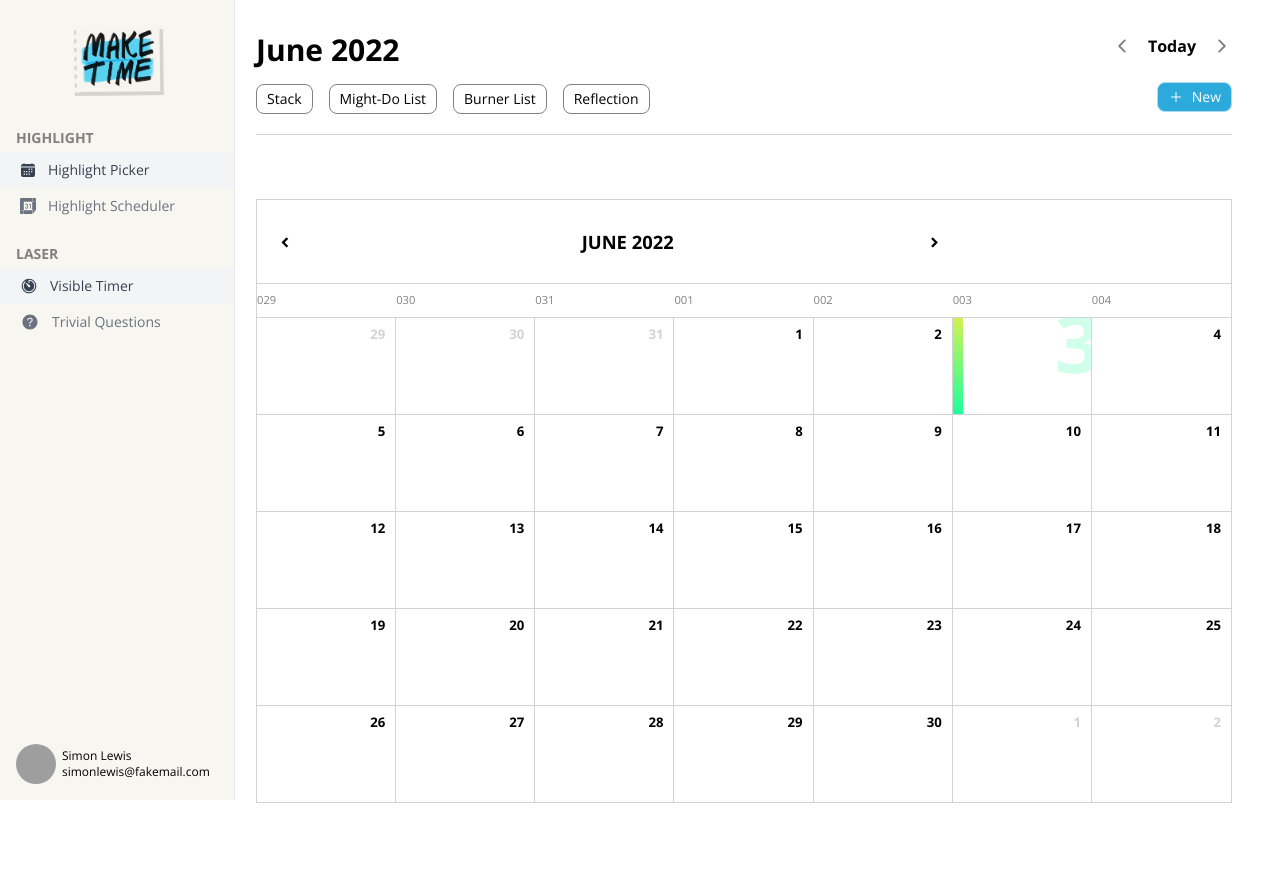
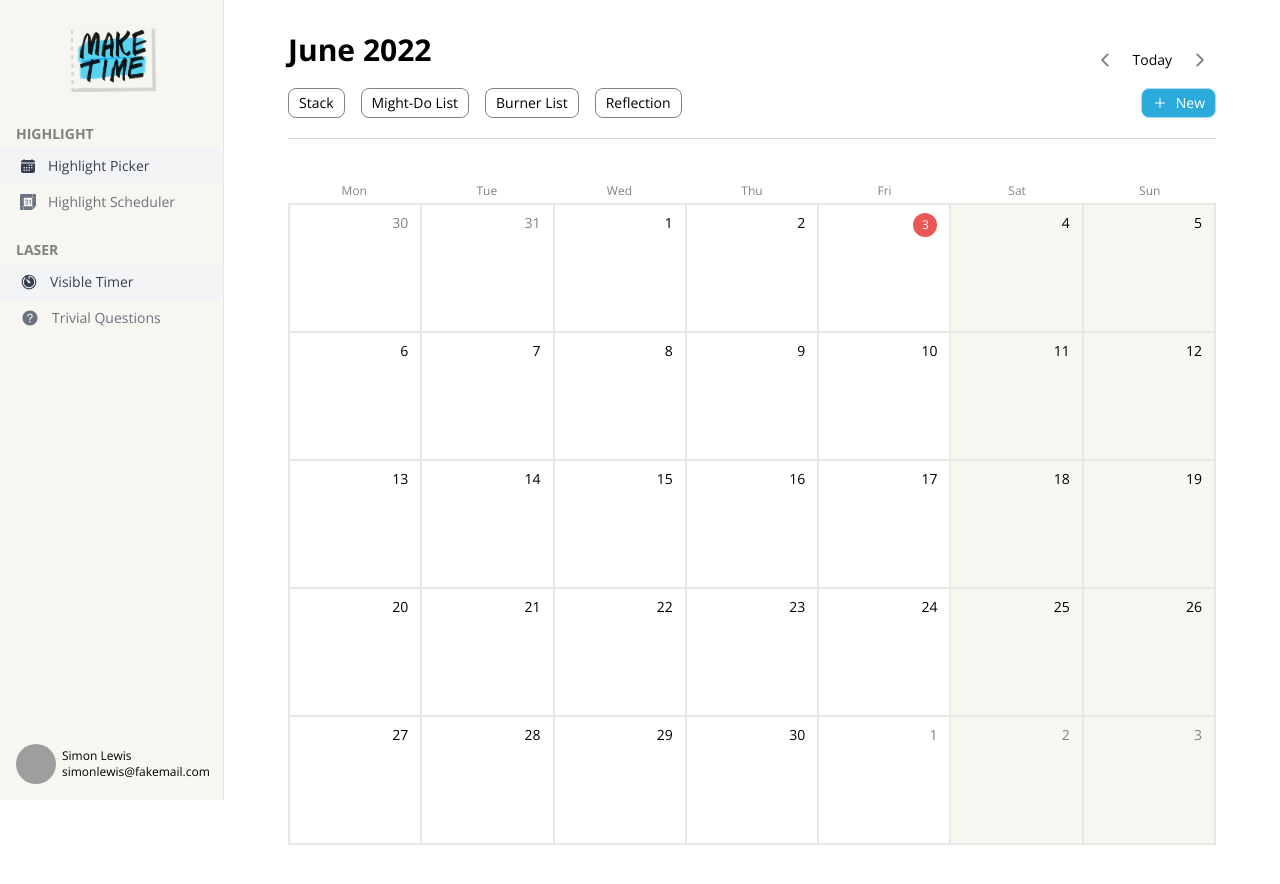
Before and after one commit to andre-nk/maketime, a React (Vite) app: page / in a window 1280 px wide. Built offline with nearby package versions, Linux system fonts and the light colour scheme; grey boxes are pictures that could not be loaded; what tailwindcss-debug-screens would draw is missing.

Commit message:
:sparkles: Calendar Flow, Calendar UI and Calendar Header Fix

```diff
--- a/package.json
+++ b/package.json
@@ -13,7 +13,6 @@
     "@auth0/auth0-react": "^1.10.1",
     "@headlessui/react": "^1.6.4",
     "date-fns": "^2.28.0",
-    "moment": "^2.29.3",
     "react": "^17.0.2",
     "react-dom": "^17.0.2",
     "react-helmet": "^6.1.0",
--- a/src/components/calendar/Calendar.tsx
+++ b/src/components/calendar/Calendar.tsx
@@ -1,4 +1,4 @@
-import { useState } from "react";
+import { Dispatch, FC, SetStateAction } from "react";
 import {
   format,
   startOfWeek,
@@ -7,105 +7,102 @@ import {
   endOfMonth,
   endOfWeek,
   isSameMonth,
+  isWeekend,
   isSameDay,
   parse,
-  addMonths,
-  subMonths,
 } from "date-fns";
 import "./Calendar.css";
+import { IoAdd } from "react-icons/io5";
 
-const Calendar = () => {
-  const [currentDate, setCurrentDate] = useState(new Date());
-  const [selectedDate, setSelectedDate] = useState(new Date());
-  const header = () => {
-    const dateFormat = "MMMM yyyy";
-    return (
-      <div className="header row flex-middle">
-        <div className="column col-start">
-          <div className="icon" onClick={prevMonth}>
-            chevron_left
-          </div>
-        </div>
-        <div className="column col-center">
-          <span>{format(currentDate, dateFormat)}</span>
-        </div>
-        <div className="column col-end">
-          <div className="icon" onClick={nextMonth}>
-            chevron_right
-          </div>
-        </div>
-      </div>
-    );
-  };
+const Calendar: FC<{
+  currentDate: Date;
+  setCurrentDate: Dispatch<SetStateAction<Date>>;
+  selectedDate: Date;
+  setSelectedDate: Dispatch<SetStateAction<Date>>;
+}> = ({ currentDate, setSelectedDate }) => {
   const days = () => {
-    const dateFormat = "ddd";
+    const dateFormat = "EEE";
     const days = [];
-    let startDate = startOfWeek(currentDate);
+    let startDate = startOfWeek(currentDate, {
+      weekStartsOn: 1,
+    });
     for (let i = 0; i < 7; i++) {
       days.push(
-        <div className="column col-center" key={i}>
+        <div
+          className="flex justify-center text-xs text-custom-gray-300 py-1"
+          key={i}
+        >
           {format(addDays(startDate, i), dateFormat)}
         </div>
       );
     }
-    return <div className="days row">{days}</div>;
+    return <div className="w-full grid grid-cols-7 grid-flow-row">{days}</div>;
   };
+
   const cells = () => {
     const monthStart = startOfMonth(currentDate);
     const monthEnd = endOfMonth(monthStart);
-    const startDate = startOfWeek(monthStart);
+    const startDate = startOfWeek(monthStart, {
+      weekStartsOn: 1,
+    });
     const endDate = endOfWeek(monthEnd);
     const dateFormat = "d";
     const rows = [];
     let days = [];
     let day = startDate;
     let formattedDate = "";
+
     while (day <= endDate) {
       for (let i = 0; i < 7; i++) {
         formattedDate = format(day, dateFormat);
         const cloneDay = day;
         days.push(
           <div
-            className={`column cell ${
+            className={`flex group pr-3 pt-2 text-sm font-medium border-[0.5px] border-custom-gray-500 h-32 ${
               !isSameMonth(day, monthStart)
-                ? "disabled"
-                : isSameDay(day, selectedDate)
-                ? "selected"
-                : ""
-            }`}
+                ? "text-custom-gray-300 font-normal justify-end"
+                : "justify-between"
+            } ${isWeekend(day) && "bg-custom-white"}`}
             key={day.toISOString()}
             onClick={() => onDateClick(parse("EEEE", "", cloneDay))}
           >
-            <span className="number">{formattedDate}</span>
-            <span className="bg">{formattedDate}</span>
+            {isSameMonth(day, monthStart) && (
+              <div className="opacity-0 group-hover:opacity-100 hover:bg-custom-white ml-2 shadow-lg p-1 border rounded-lg h-fit duration-200 transition">
+                <IoAdd size={16} />
+              </div>
+            )}
+            <p
+              className={
+                isSameDay(cloneDay, new Date())
+                  ? `rounded-full bg-custom-red text-white flex justify-center items-center text-xs h-[1.5rem] w-[1.5rem]`
+                  : ``
+              }
+            >
+              {formattedDate}
+            </p>
           </div>
         );
         day = addDays(day, 1);
       }
       rows.push(
-        <div className="row" key={day.toISOString()}>
+        <div className="grid grid-cols-7 grid-flow-row" key={day.toISOString()}>
           {" "}
           {days}{" "}
         </div>
       );
       days = [];
     }
-    return <div className="body">{rows}</div>;
+    return <div className="w-full border border-custom-gray-500">{rows}</div>;
   };
-  const nextMonth = () => {
-    setCurrentDate(addMonths(currentDate, 1));
-  };
-  const prevMonth = () => {
-    setCurrentDate(subMonths(currentDate, 1));
-  };
+
   const onDateClick = (day: Date) => {
     setSelectedDate(day);
   };
+
   return (
-    <div className="calendar">
-      <div>{header()}</div>
-      <div>{days()}</div>
-      <div>{cells()}</div>
+    <div className="w-full flex flex-col justify-center items-center">
+      <div className="w-full">{days()}</div>
+      <div className="w-full">{cells()}</div>
     </div>
   );
 };
--- a/src/components/calendar/CalendarFilterChip.tsx
+++ b/src/components/calendar/CalendarFilterChip.tsx
@@ -22,7 +22,7 @@ export const CalendarFilterChip: FC<{
         className={`flex flex-wrap items-center justify-between rounded-lg px-2.5 py-1 border transition duration-300 ${
           isSelected
             ? "bg-secondary-100 border-secondary-300 hover:bg-secondary-200 hover:border-secondary-500 text-secondary-800"
-            : "border-custom-gray bg-white border hover:bg-gray-200"
+            : "border-custom-gray-300 bg-white border hover:bg-gray-200"
         }`}
       >
         {isSelected && (
--- a/src/components/calendar/CalendarHeader.tsx
+++ b/src/components/calendar/CalendarHeader.tsx
@@ -1,3 +1,4 @@
+import { addMonths, format, subMonths } from "date-fns";
 import { Dispatch, FC, SetStateAction } from "react";
 import { IoChevronBack, IoChevronForward } from "react-icons/io5";
 
@@ -8,12 +9,36 @@ import { NewListButton } from "./NewListButton";
 export const CalendarHeader: FC<{
   activeFilter: CalendarFilter[];
   setActiveFilter: Dispatch<SetStateAction<CalendarFilter[]>>;
-}> = ({ activeFilter, setActiveFilter }) => {
+  currentDate: Date;
+  setCurrentDate: Dispatch<SetStateAction<Date>>;
+  selectedDate: Date;
+  setSelectedDate: Dispatch<SetStateAction<Date>>;
+}> = ({
+  activeFilter,
+  setActiveFilter,
+  currentDate,
+  setCurrentDate,
+  selectedDate,
+  setSelectedDate,
+}) => {
+  const nextMonth = () => {
+    setCurrentDate(addMonths(currentDate, 1));
+  };
+  const prevMonth = () => {
+    setCurrentDate(subMonths(currentDate, 1));
+  };
+
+  const presentMonth = () => {
+    setCurrentDate(new Date());
+  };
+
   return (
     <div className="flex justify-between items-center w-full border-b border-gray-300 pb-5">
-      <div className="w-full flex flex-col justify-between items-start">
-        <h2 className="text-3xl font-bold">June 2022</h2>
-        <div className="flex justify-start space-x-4 items-center mt-4">
+      <div className="w-full flex flex-col justify-between space-y-3 items-start">
+        <h2 className="text-3xl font-bold">
+          {format(currentDate, "MMMM yyyy")}
+        </h2>
+        <div className="flex justify-start space-x-4 items-center pt-2">
           {activeFilter.map((calendarFilter: CalendarFilter, index: number) => {
             return (
               <CalendarFilterChip
@@ -27,14 +52,25 @@ export const CalendarHeader: FC<{
           })}
         </div>
       </div>
-      <div className="flex flex-col space-y-1 justify-between items-end">
-        <div className="flex justify-end items-center space-x-4">
-          <button>
-            <IoChevronBack size={20} className="text-custom-gray" />
+      <div className="flex flex-col justify-start items-end space-y-3">
+        <div className="flex justify-end items-center pt-3">
+          <button
+            onClick={() => prevMonth()}
+            className="bg-white hover:bg-custom-white transition duration-200 px-1.5 py-1.5 rounded-md"
+          >
+            <IoChevronBack size={20} className="text-custom-gray-300" />
           </button>
-          <p className="text-custom-black font-semibold text-md">Today</p>
-          <button>
-            <IoChevronForward size={20} className="text-custom-gray" />
+          <button
+            onClick={() => presentMonth()}
+            className="bg-white hover:bg-custom-white transition duration-200 px-3 py-1.5 rounded-md"
+          >
+            <p className="text-custom-black font-medium text-sm">Today</p>
+          </button>
+          <button
+            onClick={() => nextMonth()}
+            className="bg-white hover:bg-custom-white transition duration-200 px-1.5 py-1.5 rounded-md"
+          >
+            <IoChevronForward size={20} className="text-custom-gray-300" />
           </button>
         </div>
         <NewListButton />
--- a/src/components/calendar/NewListButton.tsx
+++ b/src/components/calendar/NewListButton.tsx
@@ -15,7 +15,7 @@ export const NewListButton = () => {
     <div>
       <Menu as="div" className="relative inline-block text-left">
         <div>
-          <Menu.Button className="flex items-center rounded-lg px-2.5 py-1 mt-5 border text-white bg-secondary-800 border-secondary-300 hover:bg-secondary-800 hover:border-secondary-500 ">
+          <Menu.Button className="flex items-center rounded-lg px-2.5 py-1 border text-white bg-secondary-800 border-secondary-300 hover:bg-secondary-800 hover:border-secondary-500 ">
             <IoAddOutline className=" mr-2" />
             <p className="font-medium text-sm">New</p>
           </Menu.Button>
--- a/src/components/intro/IntroDialog1.tsx
+++ b/src/components/intro/IntroDialog1.tsx
@@ -63,7 +63,7 @@ export const IntroDialog1: FC<{
                   <button onClick={() => next(WelcomeDialogs.Intro2)}>
                     <IoChevronForwardCircleOutline
                       size={28}
-                      className="text-custom-gray"
+                      className="text-custom-gray-300"
                     />
                   </button>
                 </div>
--- a/src/components/intro/IntroDialog2.tsx
+++ b/src/components/intro/IntroDialog2.tsx
@@ -65,7 +65,7 @@ export const IntroDialog2: FC<{
                   <button onClick={() => next(WelcomeDialogs.Intro3)}>
                     <IoChevronForwardCircleOutline
                       size={28}
-                      className="text-custom-gray"
+                      className="text-custom-gray-300"
                     />
                   </button>
                 </div>
--- a/src/components/intro/IntroDialog3.tsx
+++ b/src/components/intro/IntroDialog3.tsx
@@ -60,7 +60,7 @@ export const IntroDialog3: FC<{
                   <button onClick={() => next(WelcomeDialogs.None)}>
                     <IoChevronForwardCircleOutline
                       size={28}
-                      className="text-custom-gray"
+                      className="text-custom-gray-300"
                     />
                   </button>
                 </div>
--- a/src/components/navigation/Sidebar.tsx
+++ b/src/components/navigation/Sidebar.tsx
@@ -3,7 +3,7 @@ import { IoCalendar, IoTimer, IoHelpCircle } from "react-icons/io5";
 
 export const Sidebar = () => {
   return (
-    <div className="flex flex-col h-full sm:w-[100%] md:w-[60%] lg:w-[25%] overflow-clip justify-between items-center  bg-custom-white border-r">
+    <div className="flex flex-col h-full sm:w-[100%] md:w-[60%] lg:w-full overflow-clip justify-between items-center  bg-custom-white border-r">
       <div className="py-6 flex flex-col">
         <img
           src="/assets/logo.png"
@@ -13,7 +13,7 @@ export const Sidebar = () => {
 
         <nav className="flex flex-col mt-6 space-y-1">
           <div className="pt-2">
-            <h3 className="pb-1 px-4 font-semibold text-custom-gray text-sm">
+            <h3 className="pb-1 px-4 font-semibold text-custom-gray-300 text-sm">
               HIGHLIGHT
             </h3>
             <a
@@ -38,7 +38,7 @@ export const Sidebar = () => {
             </a>
           </div>
           <div className="pt-4">
-            <h3 className="pb-1 px-4 font-semibold text-custom-gray text-sm">
+            <h3 className="pb-1 px-4 font-semibold text-custom-gray-300 text-sm">
               LASER
             </h3>
             <a
--- a/src/pages/App.tsx
+++ b/src/pages/App.tsx
@@ -18,6 +18,9 @@ function App(): ReactElement {
     new CalendarFilter(false, "Burner List"),
     new CalendarFilter(false, "Reflection"),
   ]);
+
+  const [currentDate, setCurrentDate] = useState(new Date());
+  const [selectedDate, setSelectedDate] = useState(new Date());
 
   useEffect(() => {
     function checkUserData() {
@@ -46,16 +49,25 @@ function App(): ReactElement {
 
   return (
     <div className="flex justify-end w-full h-[100%]">
-      <div className="fixed h-full top-0 left-0">
+      <div className="fixed w-[17.5%] h-full top-0 left-0">
         <Sidebar />
       </div>
-      <div className="w-[80%] h-full flex flex-col justify-start py-8 pr-12">
+      <div className="w-[80%] h-full flex flex-col justify-start py-8 pr-[5%] pl-[2.5%]">
         <CalendarHeader
           activeFilter={activeFilter}
           setActiveFilter={setActiveFilter}
+          currentDate={currentDate}
+          setCurrentDate={setCurrentDate}
+          selectedDate={selectedDate}
+          setSelectedDate={setSelectedDate}
         />
-        <div className="z-0 py-16 w-full">
-          <Calendar />
+        <div className="z-0 py-10 w-full">
+          <Calendar
+            currentDate={currentDate}
+            setCurrentDate={setCurrentDate}
+            selectedDate={selectedDate}
+            setSelectedDate={setSelectedDate}
+          />
         </div>
       </div>
     </div>
--- a/tailwind.config.js
+++ b/tailwind.config.js
@@ -35,8 +35,12 @@ module.exports = {
           800: "#2DAADC",
         },
         "custom-black": "#030303",
-        "custom-gray": "#81817F",
+        "custom-gray": {
+          300: "#81817F",
+          500: "#E8E9E7",
+        },
         "custom-white": "#F8F6F0",
+        "custom-red": "#EB5757",
       },
     },
   },
```
Also changed, not shown: 1 other file (tests, documents, lock files or other folders).
